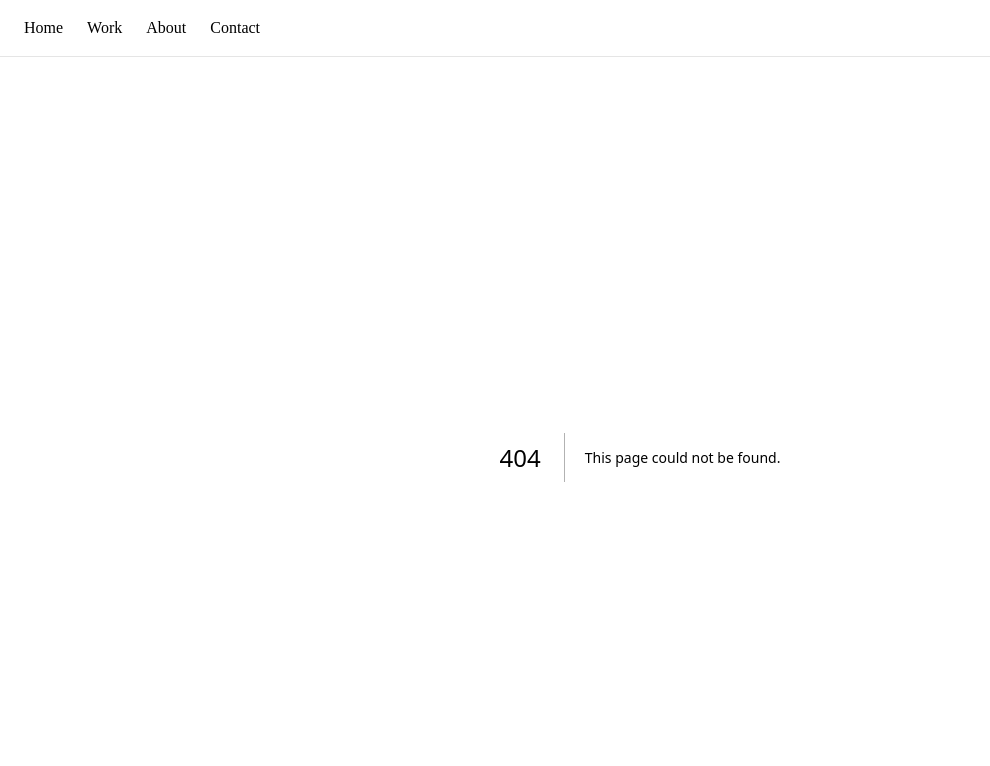
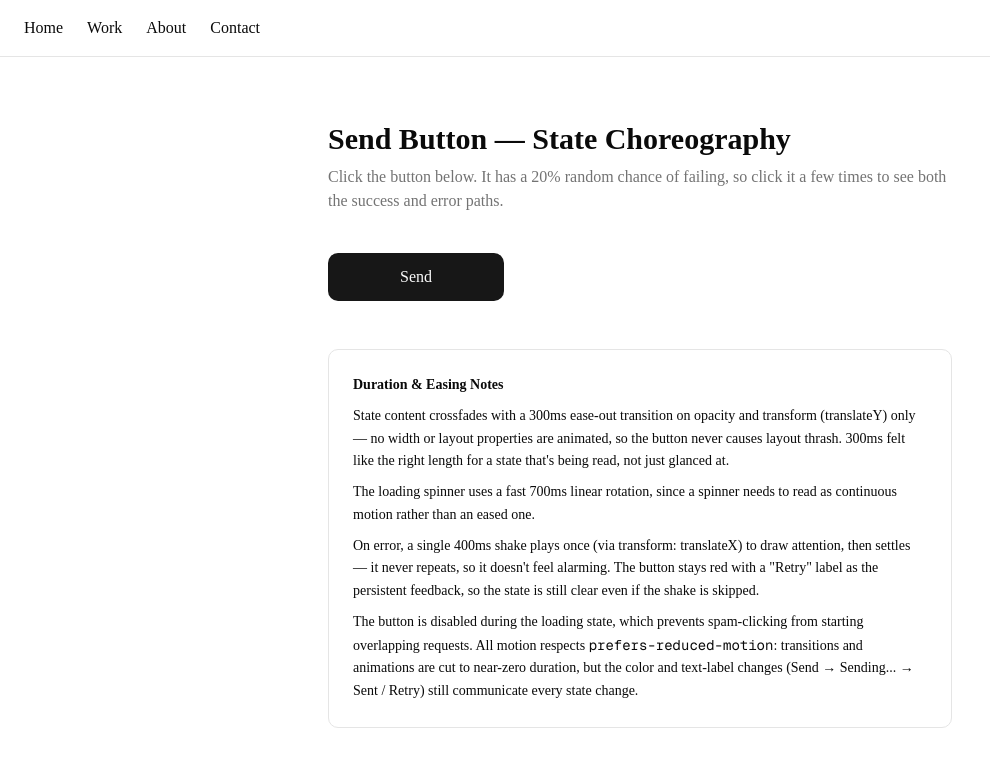
Before and after one commit to AbeerZahid19/Portfolio-capstone, a Next.js app: page /button-demo in a window 1280 px wide. Before the commit this address had no page. Shown: the top 766 px of the page, without its empty margins (0-990 px from the left). Built offline with nearby package versions, Linux system fonts and the light colour scheme.

Commit message:
feat: add Send button state choreography demo (FE-AA1)

```diff
--- /dev/null
+++ b/app/button-demo/page.tsx
@@ -0,0 +1,173 @@
+"use client";
+
+import { useState, useRef } from "react";
+
+type Status = "idle" | "loading" | "success" | "error";
+
+function fakeSend(): Promise<void> {
+  const delay = 800 + Math.random() * 700;
+  return new Promise((resolve, reject) => {
+    setTimeout(() => {
+      if (Math.random() < 0.2) {
+        reject(new Error("failed"));
+      } else {
+        resolve();
+      }
+    }, delay);
+  });
+}
+
+function SendButton() {
+  const [status, setStatus] = useState<Status>("idle");
+  const [shake, setShake] = useState(false);
+  const timeoutRef = useRef<ReturnType<typeof setTimeout> | null>(null);
+
+  async function handleClick() {
+    if (status === "loading") return; // interruptible guard: ignore spam clicks mid-flight
+
+    setStatus("loading");
+    setShake(false);
+
+    try {
+      await fakeSend();
+      setStatus("success");
+      if (timeoutRef.current) clearTimeout(timeoutRef.current);
+      timeoutRef.current = setTimeout(() => setStatus("idle"), 1400);
+    } catch {
+      setStatus("error");
+      setShake(true);
+      setTimeout(() => setShake(false), 400);
+    }
+  }
+
+  const layerBase =
+    "send-btn-layer absolute inset-0 flex items-center justify-center gap-2 transition-all duration-300 ease-out";
+
+  return (
+    <button
+      type="button"
+      onClick={handleClick}
+      disabled={status === "loading"}
+      aria-live="polite"
+      className={[
+        "relative w-44 h-12 rounded-lg font-medium select-none",
+        "focus-visible:outline-none focus-visible:ring-2 focus-visible:ring-offset-2 focus-visible:ring-ring",
+        "transition-colors duration-300",
+        status === "error"
+          ? "bg-destructive text-white"
+          : status === "success"
+          ? "bg-green-600 text-white"
+          : "bg-primary text-primary-foreground hover:opacity-90",
+        status === "loading" ? "cursor-wait opacity-90" : "cursor-pointer",
+        shake ? "send-btn-shake" : "",
+      ].join(" ")}
+      style={shake ? { animation: "shake 400ms ease-in-out" } : undefined}
+    >
+      {/* idle layer */}
+      <span
+        className={[
+          layerBase,
+          status === "idle"
+            ? "opacity-100 translate-y-0"
+            : "opacity-0 -translate-y-1 pointer-events-none",
+        ].join(" ")}
+      >
+        Send
+      </span>
+
+      {/* loading layer */}
+      <span
+        className={[
+          layerBase,
+          status === "loading"
+            ? "opacity-100 translate-y-0"
+            : "opacity-0 translate-y-1 pointer-events-none",
+        ].join(" ")}
+      >
+        <span
+          className="send-btn-spin inline-block w-4 h-4 border-2 border-white/40 border-t-white rounded-full"
+          style={{ animation: "spin 700ms linear infinite" }}
+        />
+        Sending...
+      </span>
+
+      {/* success layer */}
+      <span
+        className={[
+          layerBase,
+          status === "success"
+            ? "opacity-100 translate-y-0"
+            : "opacity-0 translate-y-1 pointer-events-none",
+        ].join(" ")}
+      >
+        <span
+          className="send-btn-check inline-block"
+          style={
+            status === "success"
+              ? { animation: "checkPop 350ms ease-out" }
+              : undefined
+          }
+        >
+          ✓
+        </span>
+        Sent
+      </span>
+
+      {/* error layer */}
+      <span
+        className={[
+          layerBase,
+          status === "error"
+            ? "opacity-100 translate-y-0"
+            : "opacity-0 translate-y-1 pointer-events-none",
+        ].join(" ")}
+      >
+        Retry
+      </span>
+    </button>
+  );
+}
+
+export default function ButtonDemoPage() {
+  return (
+    <div className="max-w-2xl mx-auto px-6 py-16">
+      <h1 className="text-3xl font-bold mb-2">Send Button — State Choreography</h1>
+      <p className="text-muted-foreground mb-10">
+        Click the button below. It has a 20% random chance of failing, so click it a
+        few times to see both the success and error paths.
+      </p>
+
+      <div className="flex items-center gap-6 mb-12">
+        <SendButton />
+      </div>
+
+      <div className="border rounded-lg p-6 text-sm leading-relaxed">
+        <h2 className="font-semibold mb-2">Duration & Easing Notes</h2>
+        <p className="mb-2">
+          State content crossfades with a 300ms ease-out transition on opacity and
+          transform (translateY) only — no width or layout properties are animated,
+          so the button never causes layout thrash. 300ms felt like the right length
+          for a state that&apos;s being read, not just glanced at.
+        </p>
+        <p className="mb-2">
+          The loading spinner uses a fast 700ms linear rotation, since a spinner
+          needs to read as continuous motion rather than an eased one.
+        </p>
+        <p className="mb-2">
+          On error, a single 400ms shake plays once (via transform: translateX) to
+          draw attention, then settles — it never repeats, so it doesn&apos;t feel
+          alarming. The button stays red with a &quot;Retry&quot; label as the
+          persistent feedback, so the state is still clear even if the shake is
+          skipped.
+        </p>
+        <p>
+          The button is disabled during the loading state, which prevents
+          spam-clicking from starting overlapping requests. All motion respects{" "}
+          <code>prefers-reduced-motion</code>: transitions and animations are cut to
+          near-zero duration, but the color and text-label changes (Send → Sending...
+          → Sent / Retry) still communicate every state change.
+        </p>
+      </div>
+    </div>
+  );
+}
--- a/app/globals.css
+++ b/app/globals.css
@@ -128,3 +128,35 @@
     @apply font-sans;
   }
 }
+@keyframes spin {
+  from { transform: rotate(0deg); }
+  to { transform: rotate(360deg); }
+}
+
+@keyframes shake {
+  10%, 90% { transform: translateX(-1px); }
+  20%, 80% { transform: translateX(2px); }
+  30%, 50%, 70% { transform: translateX(-4px); }
+  40%, 60% { transform: translateX(4px); }
+}
+
+@keyframes checkPop {
+  0% { transform: scale(0.5); opacity: 0; }
+  60% { transform: scale(1.15); opacity: 1; }
+  100% { transform: scale(1); opacity: 1; }
+}
+
+@media (prefers-reduced-motion: reduce) {
+  .send-btn-layer {
+    transition-duration: 0.01ms !important;
+  }
+  .send-btn-spin {
+    animation: none !important;
+  }
+  .send-btn-shake {
+    animation: none !important;
+  }
+  .send-btn-check {
+    animation: none !important;
+  }
+}
```
Also changed, not shown: 1 other file (tests, documents, lock files or other folders).
